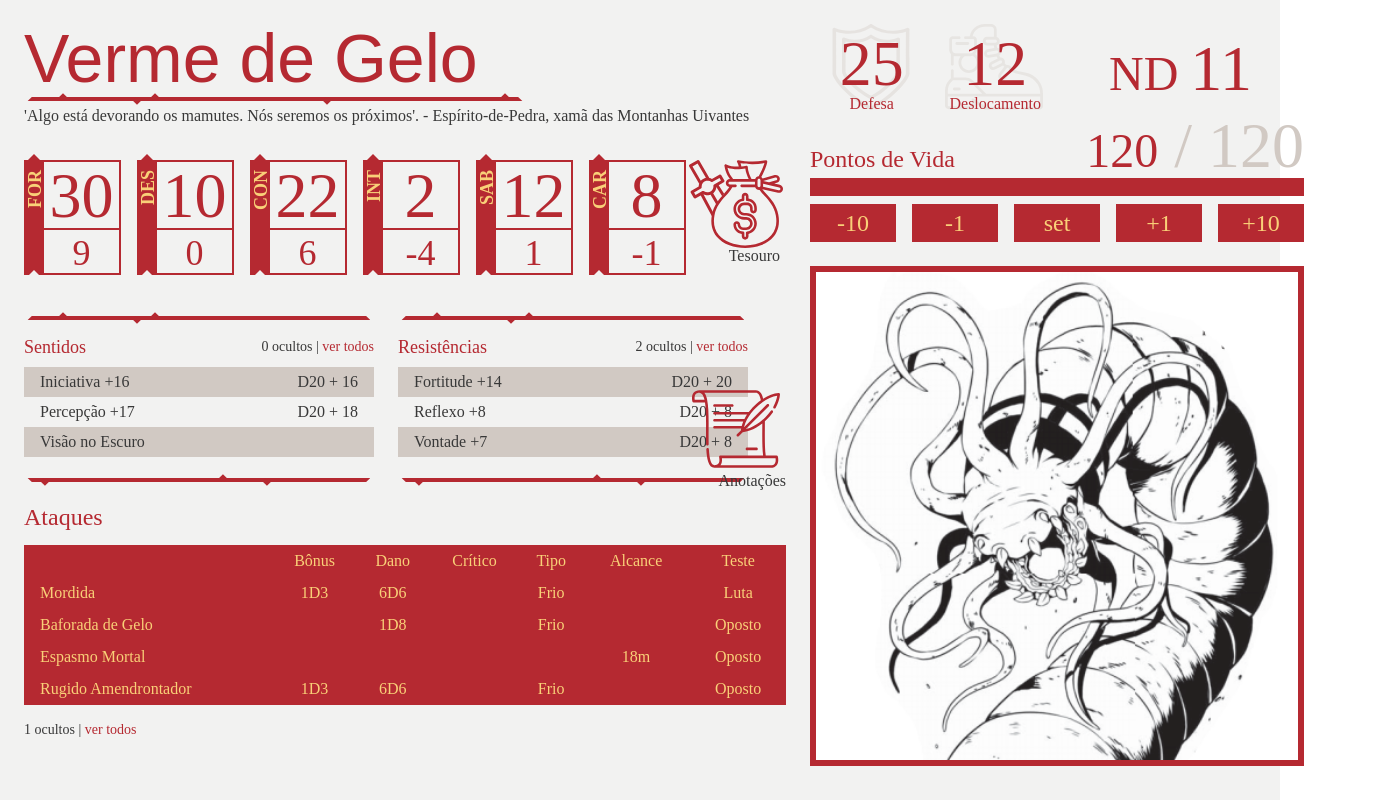
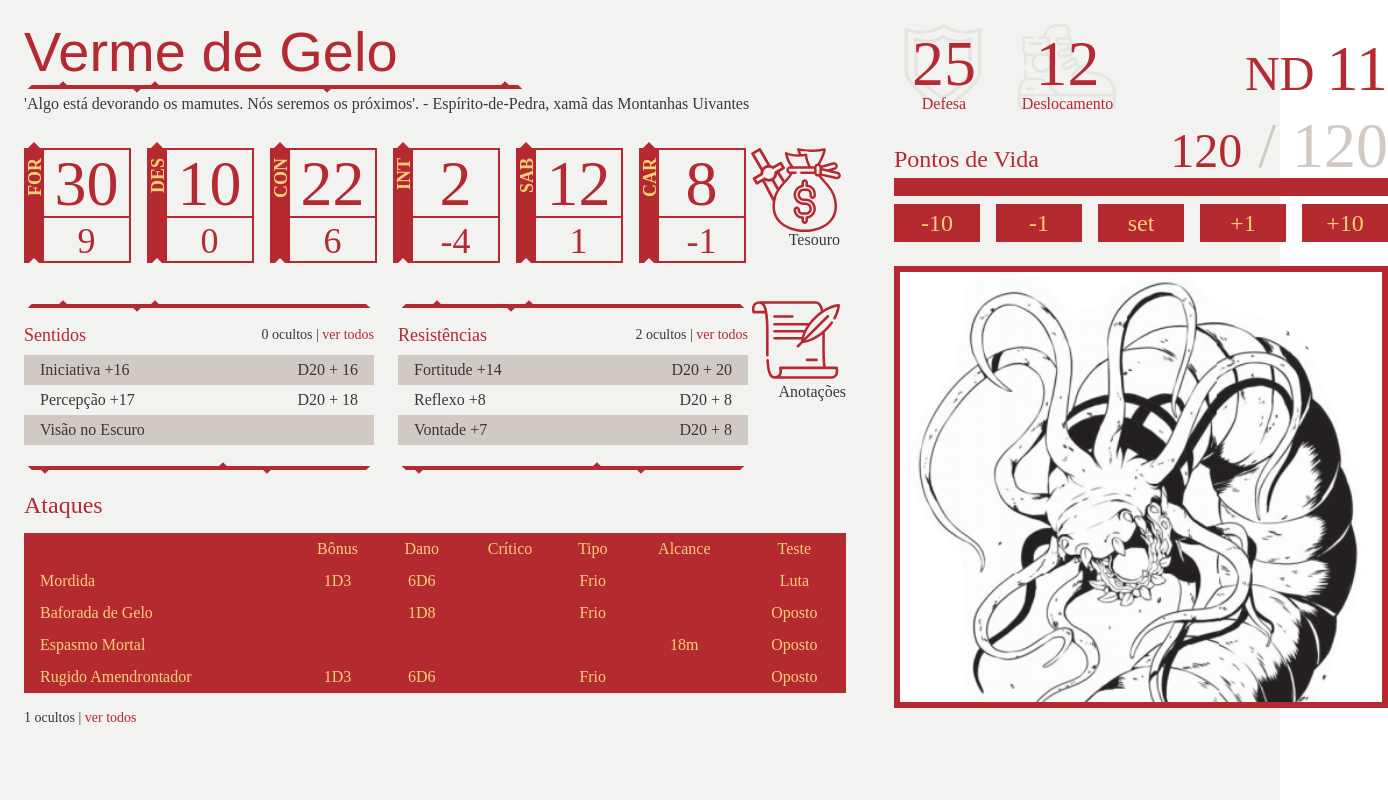
Before and after one commit to bolognini/helladarion-codex, a Gatsby site: page /Sheet/Sheet in a window 1280 px wide. Shown: the whole page, 1388 px wide, since content can reach past the window. Built offline with nearby package versions, Linux system fonts and the light colour scheme; Gatsby itself is replaced by a stand-in of ours; a web font is replaced by a local one.

Commit message:
fix: adjust style issues

```diff
--- a/src/components/Attributes/Attributes.style.js
+++ b/src/components/Attributes/Attributes.style.js
@@ -9,7 +9,7 @@
   display: grid;
   grid-template-columns: 18px 1fr;
   border: 2px solid var(--red);
-  width: 97px;
+  width: 107px;
   height: 115px;
   justify-items: center;
 `
--- a/src/components/MonsterInfo/MonsterInfo.style.js
+++ b/src/components/MonsterInfo/MonsterInfo.style.js
@@ -3,7 +3,8 @@
 export const Container = styled.div`
   display: grid;
   grid-template-columns: 1fr 1fr 2fr;
-  place-items: center;
+  justify-items: start;
+  align-items: center;
   color: var(--red);
 `
 
@@ -31,6 +32,7 @@
 
 export const Level = styled.div`
   font-size: 64px;
+  justify-self: end;
 
   span:first-child {
     font-size: 48px;
--- a/src/components/Mugshot/Mugshot.style.js
+++ b/src/components/Mugshot/Mugshot.style.js
@@ -4,7 +4,7 @@
 export const Container = styled.div`
   display: block;
   width: 100%;
-  height: 500px;
+  height: 442px;
   margin: 24px 24px 0 0;
   background-repeat: no-repeat;
   background-size: cover;
--- a/src/pages/Sheet/Sheet.style.js
+++ b/src/pages/Sheet/Sheet.style.js
@@ -1,12 +1,17 @@
 import styled from 'styled-components'
+import { breakpoint } from '@styles/GlobalStyle'
 
 export const Container = styled.section`
   display: grid;
   grid-template-columns: 2fr 1fr;
-  grid-column-gap: 24px;
+  grid-column-gap: 48px;
   background-color: var(--grey);
   height: 100vh;
   padding: 24px;
+
+  ${breakpoint.xlarge} {
+    padding: 80px 248px;
+  }
 `
 
 export const Perks = styled.div``
@@ -14,9 +19,13 @@
 export const Name = styled.div`
   margin-bottom: 36px;
   h1 {
-    font-size: 68px;
+    font-size: 56px;
     font-family: var(--tormenta);
     color: var(--red);
+    max-width: 850px;
+    text-overflow: ellipsis;
+    overflow: hidden;
+    white-space: nowrap;
   }
 `
 
@@ -38,9 +47,9 @@
 `
 
 export const Misc = styled.div`
-  display: flex;
-  flex-direction: column;
-  justify-content: space-between;
+  display: grid;
+  grid-template-rows: 100px 1fr;
+  grid-gap: 48px;
 `
 
 export const IconWrapper = styled.div`
--- a/src/styles/GlobalStyle.js
+++ b/src/styles/GlobalStyle.js
@@ -1,5 +1,12 @@
 import React from 'react'
 import { createGlobalStyle } from 'styled-components'
+
+export const breakpoint = {
+  small: '@media (min-width: 360px)',
+  medium: '@media (min-width: 768px)',
+  large: '@media (min-width: 1280px)',
+  xlarge: '@media (min-width: 1920px)'
+}
 
 const Styles = createGlobalStyle`
   :root {
```
